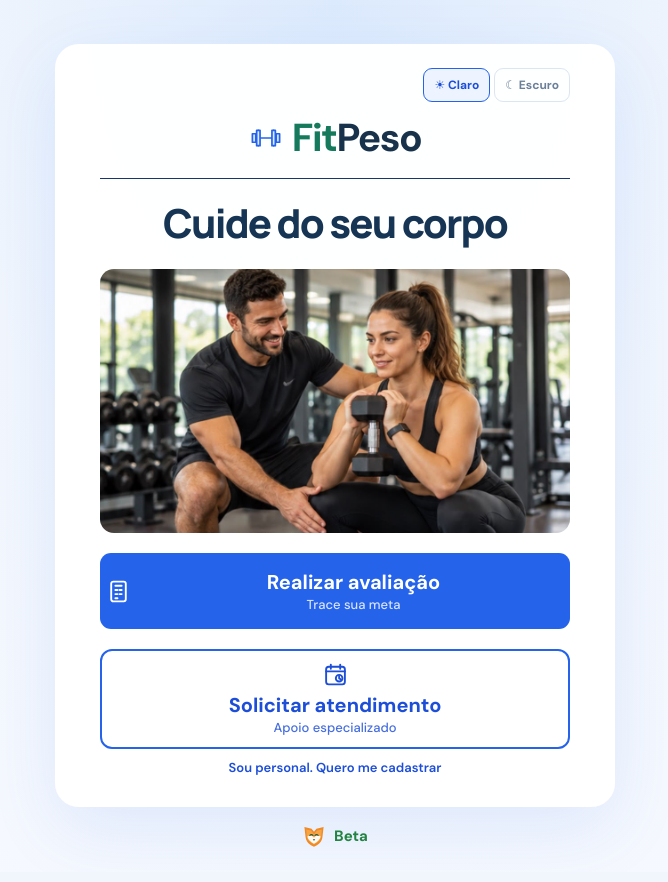
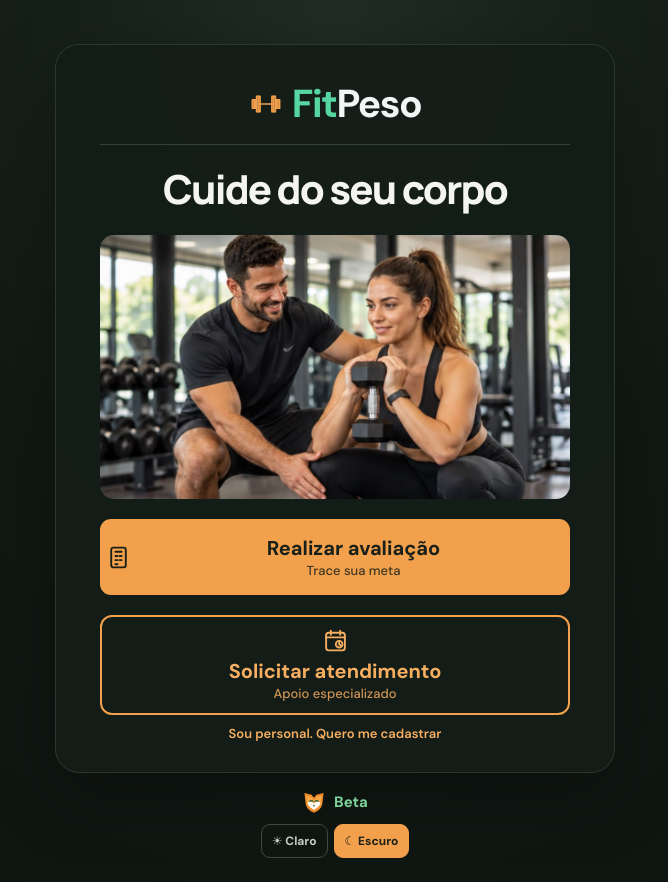
Before and after one commit to albertoapr/calculadoraimc, a Vue app: page / in a window 1280 px wide. Shown: the whole page, without its empty margins (305-973 px from the left). Built offline with nearby package versions, Linux system fonts and the light colour scheme.

Commit message:
Move theme controls to footer and default dark

```diff
--- a/src/App.vue
+++ b/src/App.vue
@@ -26,9 +26,9 @@ const googleClientId = '250783469314-bg81qekefpf8rtunb0bppq7uitr5rv2l.apps.googl
 type Theme = 'light' | 'dark'
 function readStoredTheme(): Theme {
   try {
-    return localStorage.getItem('beta-imc-theme') === 'dark' ? 'dark' : 'light'
+    return localStorage.getItem('beta-imc-theme') === 'light' ? 'light' : 'dark'
   } catch {
-    return 'light'
+    return 'dark'
   }
 }
 const theme = ref<Theme>(readStoredTheme())
@@ -668,10 +668,6 @@ async function sendResult() {
 <template>
   <main class="page-shell">
     <section v-if="showTrainerSignup" class="calculator" aria-labelledby="page-title">
-      <div class="theme-switch" role="group" aria-label="Aparência do aplicativo">
-        <button type="button" :class="{ active: theme === 'light' }" :aria-pressed="theme === 'light'" @click="theme = 'light'">☀ Claro</button>
-        <button type="button" :class="{ active: theme === 'dark' }" :aria-pressed="theme === 'dark'" @click="theme = 'dark'">☾ Escuro</button>
-      </div>
       <header class="hero">
         <div class="brand" :aria-label="personalName">
           <svg class="dumbbell-icon" viewBox="0 0 40 40" aria-hidden="true"><path d="M6 15v10m5-14v18m18-18v18m5-14v10M11 20h18" /><path d="M4 15h4v10H4zm5-4h4v18H9zm18 0h4v18h-4zm5 4h4v10h-4z" /></svg>
@@ -732,10 +728,6 @@ async function sendResult() {
     </section>
 
     <section v-else class="calculator" :aria-labelledby="viewMode === 'home' && !result ? undefined : 'page-title'" :aria-label="viewMode === 'home' && !result ? 'FitPeso' : undefined">
-      <div class="theme-switch" role="group" aria-label="Aparência do aplicativo">
-        <button type="button" :class="{ active: theme === 'light' }" :aria-pressed="theme === 'light'" @click="theme = 'light'">☀ Claro</button>
-        <button type="button" :class="{ active: theme === 'dark' }" :aria-pressed="theme === 'dark'" @click="theme = 'dark'">☾ Escuro</button>
-      </div>
       <header class="hero">
         <div class="brand" :aria-label="personalName">
           <svg class="dumbbell-icon" viewBox="0 0 40 40" aria-hidden="true">
@@ -1011,6 +1003,12 @@ async function sendResult() {
         @click="showTrainerSignup = true"
       >Sou personal. Quero me cadastrar</a>
     </section>
-    <footer><img :src="foxMark" alt=""><a href="https://wa.me/5521987741518?text=Ol%C3%A1%2C%20sou%20personal.%20Me%20interessei%20pelo%20fitpeso%2C%20como%20funciona%20%3F" target="_blank" rel="noopener noreferrer">Beta</a></footer>
+    <footer>
+      <div class="footer-brand"><img :src="foxMark" alt=""><a href="https://wa.me/5521987741518?text=Ol%C3%A1%2C%20sou%20personal.%20Me%20interessei%20pelo%20fitpeso%2C%20como%20funciona%20%3F" target="_blank" rel="noopener noreferrer">Beta</a></div>
+      <div class="theme-switch" role="group" aria-label="Aparência do aplicativo">
+        <button type="button" :class="{ active: theme === 'light' }" :aria-pressed="theme === 'light'" @click="theme = 'light'">☀ Claro</button>
+        <button type="button" :class="{ active: theme === 'dark' }" :aria-pressed="theme === 'dark'" @click="theme = 'dark'">☾ Escuro</button>
+      </div>
+    </footer>
   </main>
 </template>
--- a/src/assets/main.css
+++ b/src/assets/main.css
@@ -183,7 +183,8 @@ h2 { font-size: 21px; line-height: 1.4; }
 .send-button { width: 100%; margin-top: 15px; }
 .status { margin: 15px 0 0; padding: 11px 13px; border-radius: 9px; color: #31558a; background: #edf4ff; font-size: 12px; line-height: 1.5; }
 .disclaimer { margin: 20px 0 0; color: #71839a; text-align: center; font-size: 12px; line-height: 1.6; }
-footer { display: flex; align-items: center; justify-content: center; gap: 8px; margin: 17px auto 0; color: #228342; text-align: center; font-size: 15px; font-weight: 700; }
+footer { display: grid; justify-items: center; gap: 10px; margin: 17px auto 0; color: #228342; text-align: center; font-size: 15px; font-weight: 700; }
+.footer-brand { display: flex; align-items: center; justify-content: center; gap: 8px; }
 footer a { color: inherit; text-decoration: none; }
 footer a:hover { text-decoration: underline; }
 footer img { width: 24px; height: 24px; }
@@ -217,7 +218,7 @@ footer img { width: 24px; height: 24px; }
 .request-form { margin-top: 22px; padding-top: 18px; border-top: 1px solid var(--line); }
 .request-form-title { font-size: 19px; text-align: center; }
 
-.theme-switch { display: flex; justify-content: flex-end; gap: 4px; margin: -15px 0 15px; }
+.theme-switch { display: flex; justify-content: center; gap: 6px; margin: 0; }
 .theme-switch button { min-height: 34px; padding: 6px 10px; border: 1px solid var(--line); border-radius: 9px; color: var(--muted); background: transparent; font-size: 12px; font-weight: 700; }
 .theme-switch button.active { border-color: var(--blue); color: var(--blue-dark); background: #edf4ff; }
 .theme-switch button:focus-visible { outline: 3px solid #a8c7ff; outline-offset: 2px; }
```
